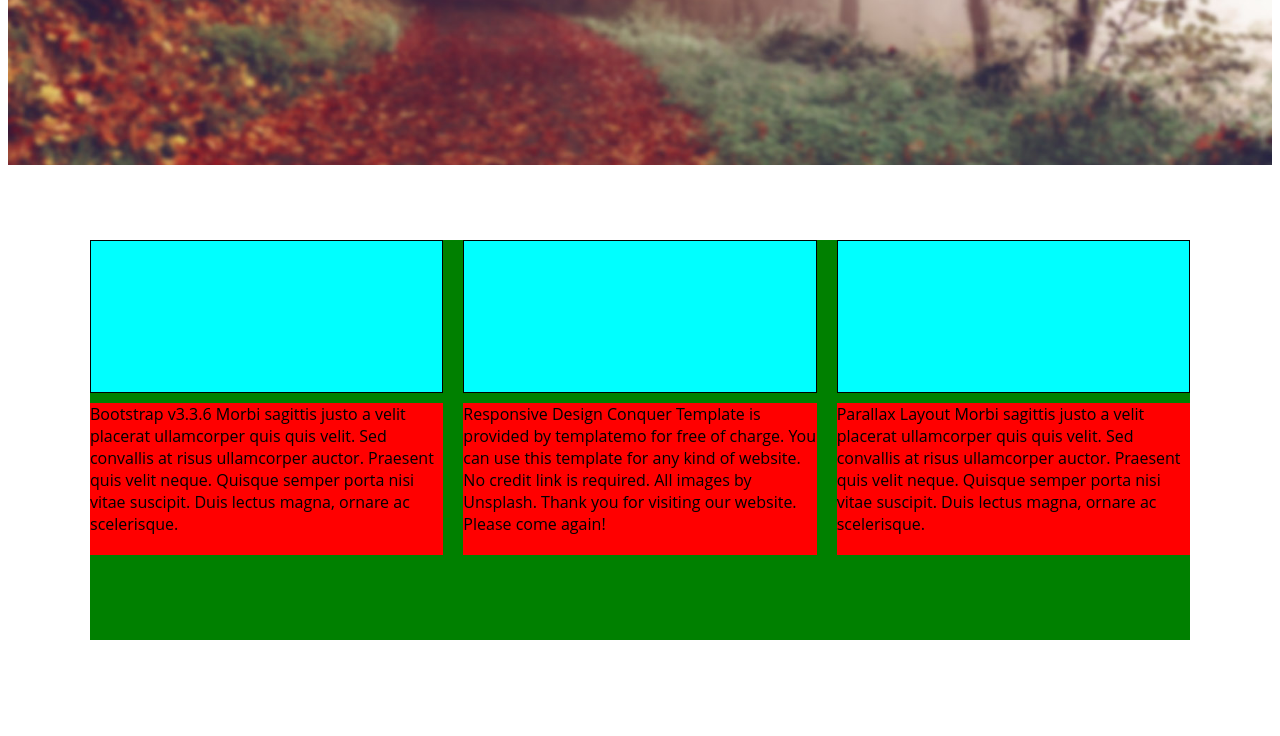
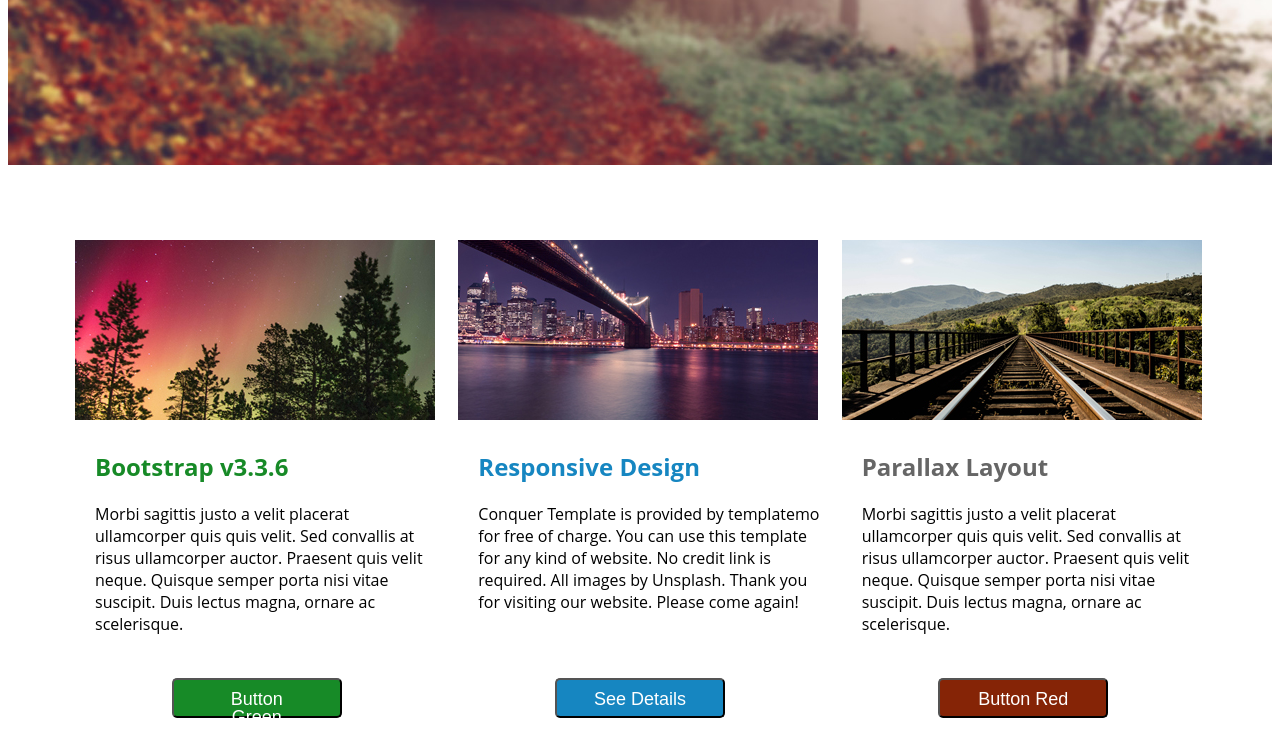
Before and after one commit to GreatDeveloper66/voyage-prework-tier1-adams, a PHP site: page / in a window 1280 px wide. Shown: the part 493-1229 px from the top of the page. Before the commit the page ends 1133 px from the top, so only its background shows below. Run offline with PHP 8.4, Linux system fonts and the light colour scheme; some libraries are stand-ins or nearby versions.

Commit message:
Added jpeg files and updated first grid row

```diff
--- a/index.css
+++ b/index.css
@@ -125,18 +125,58 @@ div.row1 {
 	grid-column-gap: 20px;
 	grid-row-gap: 10px;
 	width: 90%;
-	max-width: 1100px;
-	background-color: green;
+	max-width: 1130px;
 	height: 400px;
 }
 
-div.headerimg {
-	background-color: aqua;
-	border: 1px solid black;
+div.textbox h2, div.textbox p {
+	margin-left: 20px;
 }
-div.textbox {
-	background-color: red;
+
+div.columnfooter {
+	display: flex;
+	justify-content: center;
+	align-items: center;
 }
+
+div.columnfooter button {
+	border-radius: 5px;
+	font-size: 18px;
+	padding: 10px 30px;
+	width: 170px;
+	height: 40px;
+	color: #FFFF;
+	transition: all 0.3s ease;
+	text-align: center;
+	line-height: 18px;
+}
+
+div.columnfooter button:hover {
+	cursor: pointer;
+}
+
+div.columnfooter button.greenbutton {
+	background-color: #178A27;
+}
+
+div.columnfooter button.lightbluebutton {
+	background-color: #1686C1;
+}
+
+div.columnfooter button.redbutton {
+	background-color: #852406;
+}
+
+div.textbox h2.greenheader {
+	color: #178A27;
+}
+div.textbox h2.lightblueheader {
+	color: #1686C1;
+}
+div.textbox h2.greyheader {
+	color: #666666;
+}
+
 
 @media only screen and (min-width: 768px) {
 	header {
--- a/index.html
+++ b/index.html
@@ -68,25 +68,35 @@
 	<main>
 		<div class="row1" id="row1">
 			<div class="headerimg">
-
+				<img src="1-1.jpg" alt="Image">
 			</div>
 			<div class="headerimg">
-
+				<img src="1-2.jpg" alt="Image">
 			</div>
 			<div class="headerimg">
-
+				<img src="1-3.jpg" alt="Image">
 			</div>
 			<div class="textbox">
-				Bootstrap v3.3.6
-Morbi sagittis justo a velit placerat ullamcorper quis quis velit. Sed convallis at risus ullamcorper auctor. Praesent quis velit neque. Quisque semper porta nisi vitae suscipit. Duis lectus magna, ornare ac scelerisque.
+				<h2 class="greenheader">Bootstrap v3.3.6</h2>
+				<p>Morbi sagittis justo a velit placerat ullamcorper quis quis velit. Sed convallis at risus ullamcorper auctor. Praesent quis velit neque. Quisque semper porta nisi vitae suscipit. Duis lectus magna, ornare ac scelerisque.</p>
 			</div>
 			<div class="textbox">
-				Responsive Design
-Conquer Template is provided by templatemo for free of charge. You can use this template for any kind of website. No credit link is required. All images by Unsplash. Thank you for visiting our website. Please come again!
+				<h2 class="lightblueheader">Responsive Design</h2>
+				<p>Conquer Template is provided by templatemo for free of charge. You can use this template for any kind of website. No credit link is required. All images by Unsplash. Thank you for visiting our website. Please come again!</p>
 			</div>
 			<div class="textbox">
-				Parallax Layout
-Morbi sagittis justo a velit placerat ullamcorper quis quis velit. Sed convallis at risus ullamcorper auctor. Praesent quis velit neque. Quisque semper porta nisi vitae suscipit. Duis lectus magna, ornare ac scelerisque.
+				<h2 class="greyheader">Parallax Layout</h2>
+				<p>Morbi sagittis justo a velit placerat ullamcorper quis quis velit. Sed convallis at risus ullamcorper auctor. Praesent quis velit neque. Quisque semper porta nisi vitae suscipit. Duis lectus magna, ornare ac scelerisque.</p>
+			</div>
+			<div class="columnfooter">
+				<button class="greenbutton">Button Green</button>
+			</div>
+			<div class="columnfooter">
+				<button class="lightbluebutton">See Details</button>
+			</div>
+			<div class="columnfooter">
+			<button class="redbutton">Button Red</button>
+
 			</div>
 		</div>
 
```
Also changed, not shown: 1-1.jpg (added), 1-2.jpg (added), 1-3.jpg (added).
